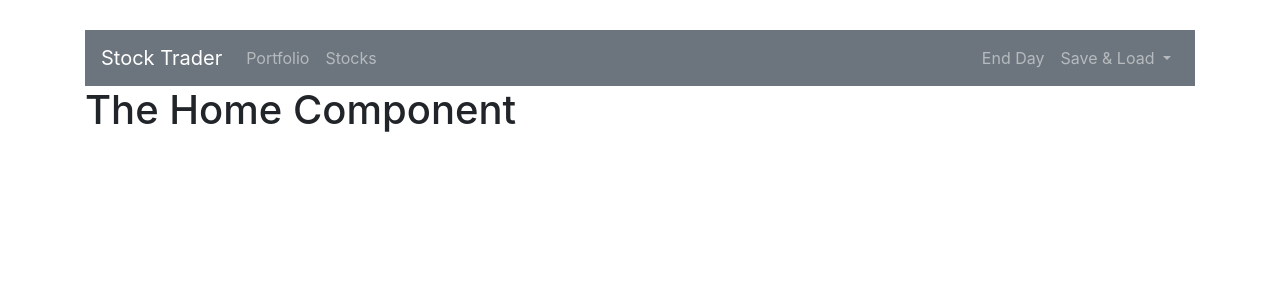
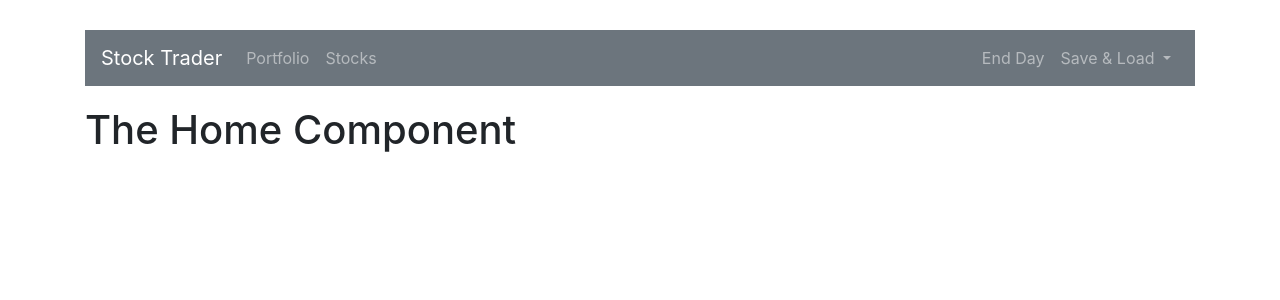
Before and after one commit to teana0953/stock-trader, a Vue app: page / in a window 1280 px wide. Shown: the top 300 px of the page. Built offline with nearby package versions, Linux system fonts and the light colour scheme.

Commit message:
Update app, add margin-top at app__content

```diff
--- a/src/App.vue
+++ b/src/App.vue
@@ -1,7 +1,7 @@
 <template>
-    <b-container>
+    <b-container class="app">
         <app-header />
-        <b-row>
+        <b-row class="app__content">
             <b-col xs="12">
                 <router-view />
             </b-col>
@@ -22,4 +22,8 @@ export default {
 body {
     padding: 30px;
 }
+
+.app__content {
+    margin-top: 20px;
+}
 </style>
```
